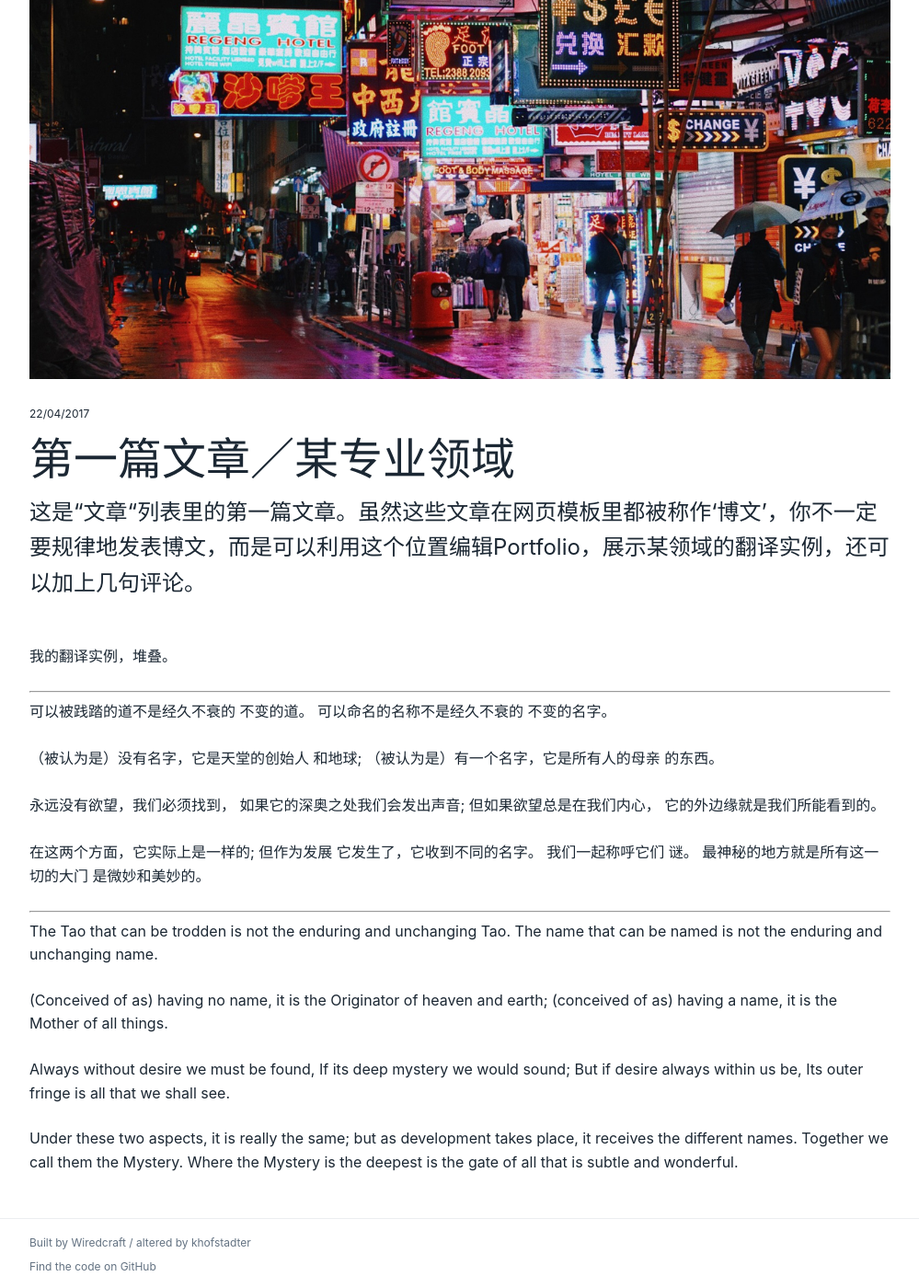
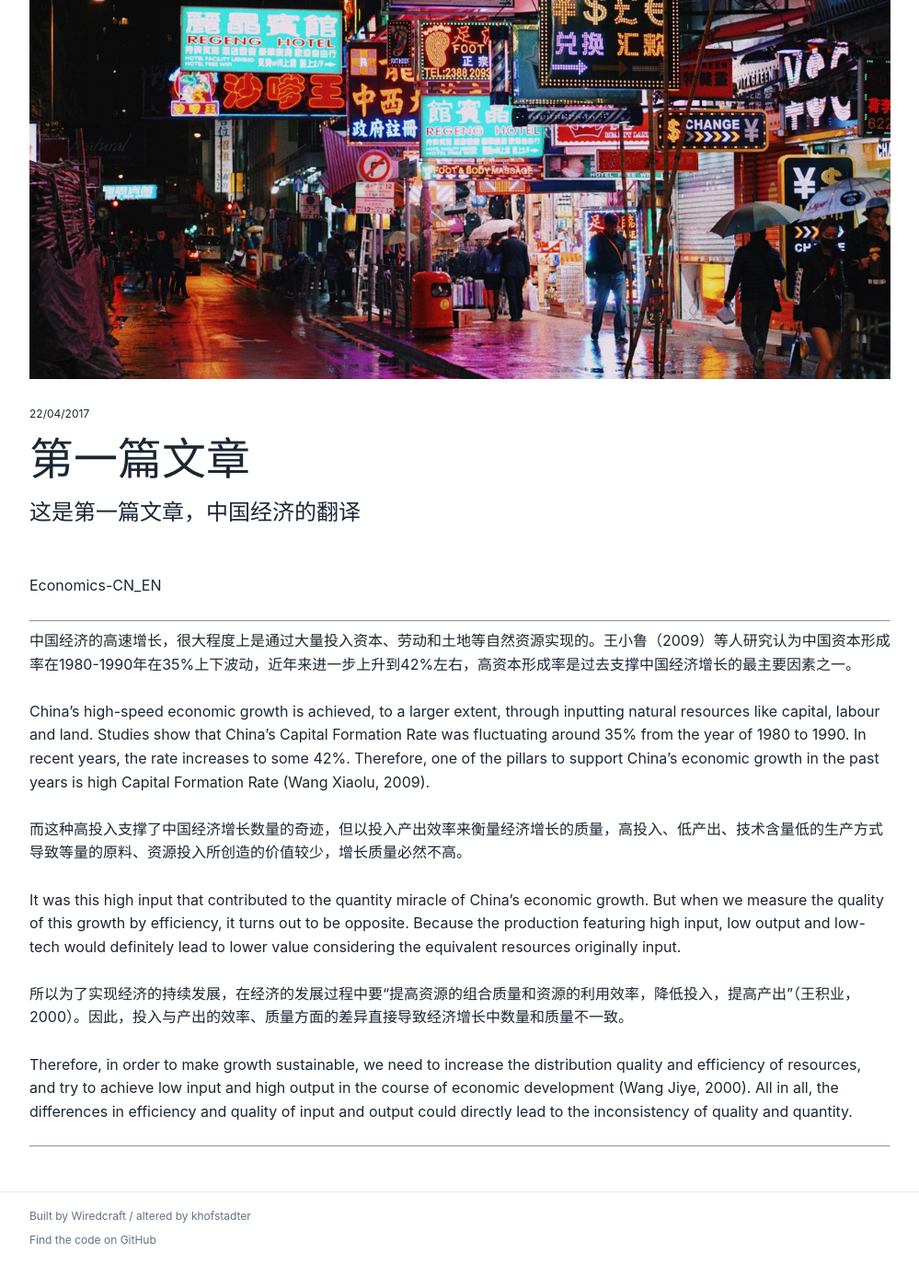
Before and after one commit to lijieemma/Jie-LI, a Jekyll site: the page built from _posts/zh/2017-04-22-first-post.md, in a window 1280 px wide and 1400 px high, scrolled down 154 px. Shown: the whole window at 92% size, without its empty margins (140-1139 px from the left). Built offline with Jekyll 4.4.1, drawn with Linux system fonts in a browser that asks for light colours; after the commit the page ends 1526 px from its top, so only the background shows below that.

Commit message:
Update 2017-04-22-first-post.md

```diff
--- a/_posts/zh/2017-04-22-first-post.md
+++ b/_posts/zh/2017-04-22-first-post.md
@@ -1,49 +1,24 @@
 ---
-title: 第一篇文章／某专业领域
-description: 这是“文章“列表里的第一篇文章。虽然这些文章在网页模板里都被称作‘博文’，你不一定要规律地发表博文，而是可以利用这个位置编辑Portfolio，展示某领域的翻译实例，还可以加上几句评论。
+title: 第一篇文章
+description: 这是第一篇文章，中国经济的翻译
 lang: zh
-categories: zh
 image: /files/images/china-street.jpg
 ---
 
-我的翻译实例，堆叠。
+Economics-CN_EN
 
 ---
 
-可以被践踏的道不是经久不衰的
-不变的道。 可以命名的名称不是经久不衰的
-不变的名字。
+中国经济的高速增长，很大程度上是通过大量投入资本、劳动和土地等自然资源实现的。王小鲁（2009）等人研究认为中国资本形成率在1980-1990年在35%上下波动，近年来进一步上升到42%左右，高资本形成率是过去支撑中国经济增长的最主要因素之一。
 <br><br>
-（被认为是）没有名字，它是天堂的创始人
-和地球; （被认为是）有一个名字，它是所有人的母亲
-的东西。
+China’s high-speed economic growth is achieved, to a larger extent, through inputting natural resources like capital, labour and land. Studies show that China’s Capital Formation Rate was fluctuating around 35% from the year of 1980 to 1990. In recent years, the rate increases to some 42%. Therefore, one of the pillars to support China’s economic growth in the past years is high Capital Formation Rate (Wang Xiaolu, 2009).
 <br><br>
-永远没有欲望，我们必须找到，
-如果它的深奥之处我们会发出声音;
-但如果欲望总是在我们内心，
-它的外边缘就是我们所能看到的。
+而这种高投入支撑了中国经济增长数量的奇迹，但以投入产出效率来衡量经济增长的质量，高投入、低产出、技术含量低的生产方式导致等量的原料、资源投入所创造的价值较少，增长质量必然不高。
 <br><br>
-在这两个方面，它实际上是一样的; 但作为发展
-它发生了，它收到不同的名字。 我们一起称呼它们
-谜。 最神秘的地方就是所有这一切的大门
-是微妙和美妙的。
+It was this high input that contributed to the quantity miracle of China’s economic growth. But when we measure the quality of this growth by efficiency, it turns out to be opposite. Because the production featuring high input, low output and low-tech would definitely lead to lower value considering the equivalent resources originally input.
+<br><br>
+所以为了实现经济的持续发展，在经济的发展过程中要“提高资源的组合质量和资源的利用效率，降低投入，提高产出”（王积业，2000）。因此，投入与产出的效率、质量方面的差异直接导致经济增长中数量和质量不一致。
+<br><br>
+Therefore, in order to make growth sustainable, we need to increase the distribution quality and efficiency of resources, and try to achieve low input and high output in the course of economic development (Wang Jiye, 2000). All in all, the differences in efficiency and quality of input and output could directly lead to the inconsistency of quality and quantity.
 
 ---
-
-The Tao that can be trodden is not the enduring and
-unchanging Tao. The name that can be named is not the enduring and
-unchanging name.
-
-(Conceived of as) having no name, it is the Originator of heaven
-and earth; (conceived of as) having a name, it is the Mother of all
-things.
-
-Always without desire we must be found,
-If its deep mystery we would sound;
-But if desire always within us be,
-Its outer fringe is all that we shall see.
-
-Under these two aspects, it is really the same; but as development
-takes place, it receives the different names. Together we call them
-the Mystery. Where the Mystery is the deepest is the gate of all that
-is subtle and wonderful.
```
